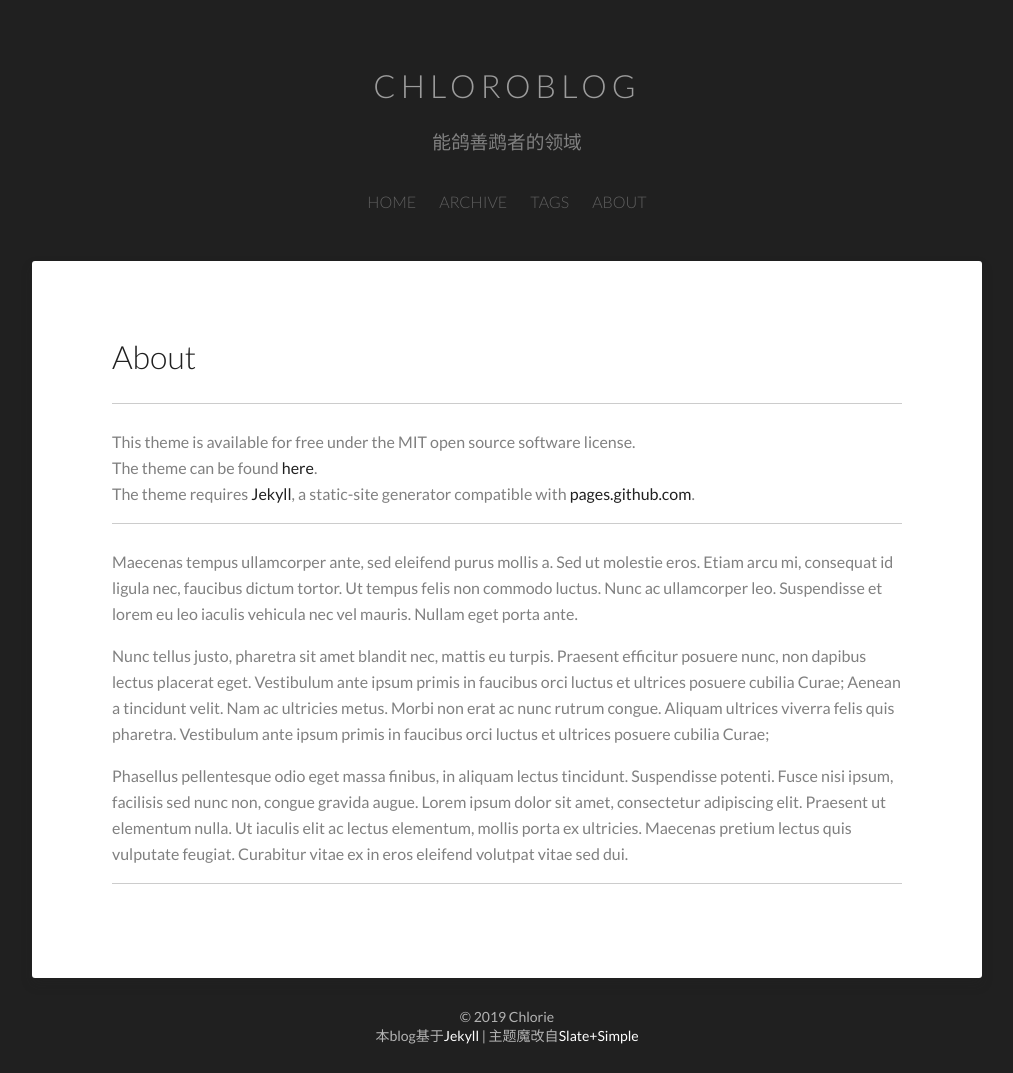
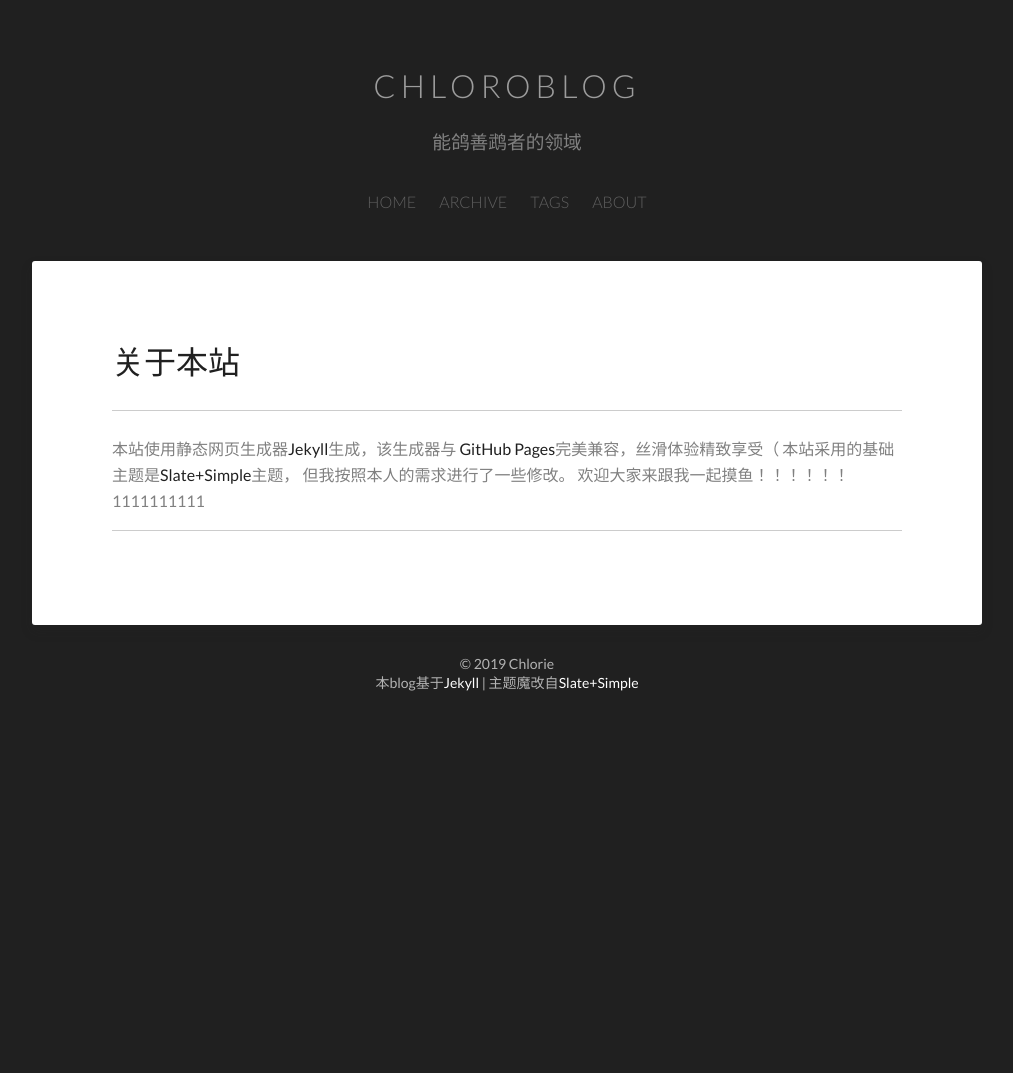
Before and after one commit to Chlorie/ChloroBlog, a Jekyll site: the page built from about/index.md, in a window 1280 px wide. Shown: the whole page, without its empty margins (133-1146 px from the left). Built offline with Jekyll 4.4.1, drawn with Linux system fonts in a browser that asks for light colours; after the commit the page ends 900 px from its top, so only the background shows below that.

Commit message:
Updated about

```diff
--- a/about/index.md
+++ b/about/index.md
@@ -1,25 +1,11 @@
 ---
 layout: post
-title: About
+title: 关于本站
 ---
-<p>
-This theme is available for free under the MIT open source software license.
-<br>
-The theme can be found <a href="https://github.com/benradford/Slate-and-Simple-Jekyll-Theme">here</a>.
-<br>
-The theme requires <a href="https://jekyllrb.com">Jekyll</a>, a static-site generator compatible with <a href="https://pages.github.com">pages.github.com</a>.
-</p>
+本站使用静态网页生成器<a href="https://jekyllrb.com">Jekyll</a>生成，该生成器与
+<a href="https://pages.github.com">GitHub Pages</a>完美兼容，丝滑体验精致享受（
 
-<hr>
+本站采用的基础主题是<a href="https://github.com/benradford/Slate-and-Simple-Jekyll-Theme">Slate+Simple</a>主题，
+但我按照本人的需求进行了一些修改。
 
-<p>
-Maecenas tempus ullamcorper ante, sed eleifend purus mollis a. Sed ut molestie eros. Etiam arcu mi, consequat id ligula nec, faucibus dictum tortor. Ut tempus felis non commodo luctus. Nunc ac ullamcorper leo. Suspendisse et lorem eu leo iaculis vehicula nec vel mauris. Nullam eget porta ante.
-</p>
-
-<p>
-Nunc tellus justo, pharetra sit amet blandit nec, mattis eu turpis. Praesent efficitur posuere nunc, non dapibus lectus placerat eget. Vestibulum ante ipsum primis in faucibus orci luctus et ultrices posuere cubilia Curae; Aenean a tincidunt velit. Nam ac ultricies metus. Morbi non erat ac nunc rutrum congue. Aliquam ultrices viverra felis quis pharetra. Vestibulum ante ipsum primis in faucibus orci luctus et ultrices posuere cubilia Curae;
-</p>
-
-<p>
-Phasellus pellentesque odio eget massa finibus, in aliquam lectus tincidunt. Suspendisse potenti. Fusce nisi ipsum, facilisis sed nunc non, congue gravida augue. Lorem ipsum dolor sit amet, consectetur adipiscing elit. Praesent ut elementum nulla. Ut iaculis elit ac lectus elementum, mollis porta ex ultricies. Maecenas pretium lectus quis vulputate feugiat. Curabitur vitae ex in eros eleifend volutpat vitae sed dui.
-</p>
+欢迎大家来跟我一起摸鱼！！！！！！1111111111
```
